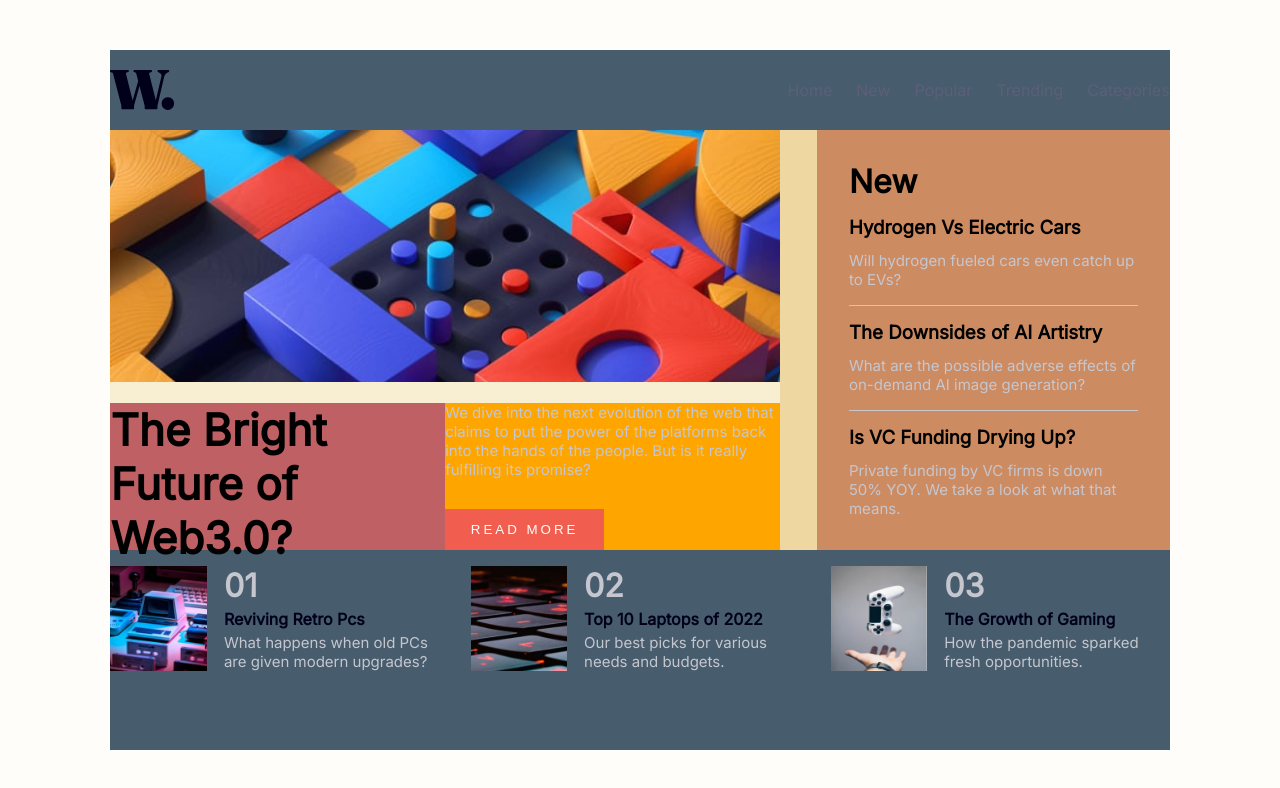
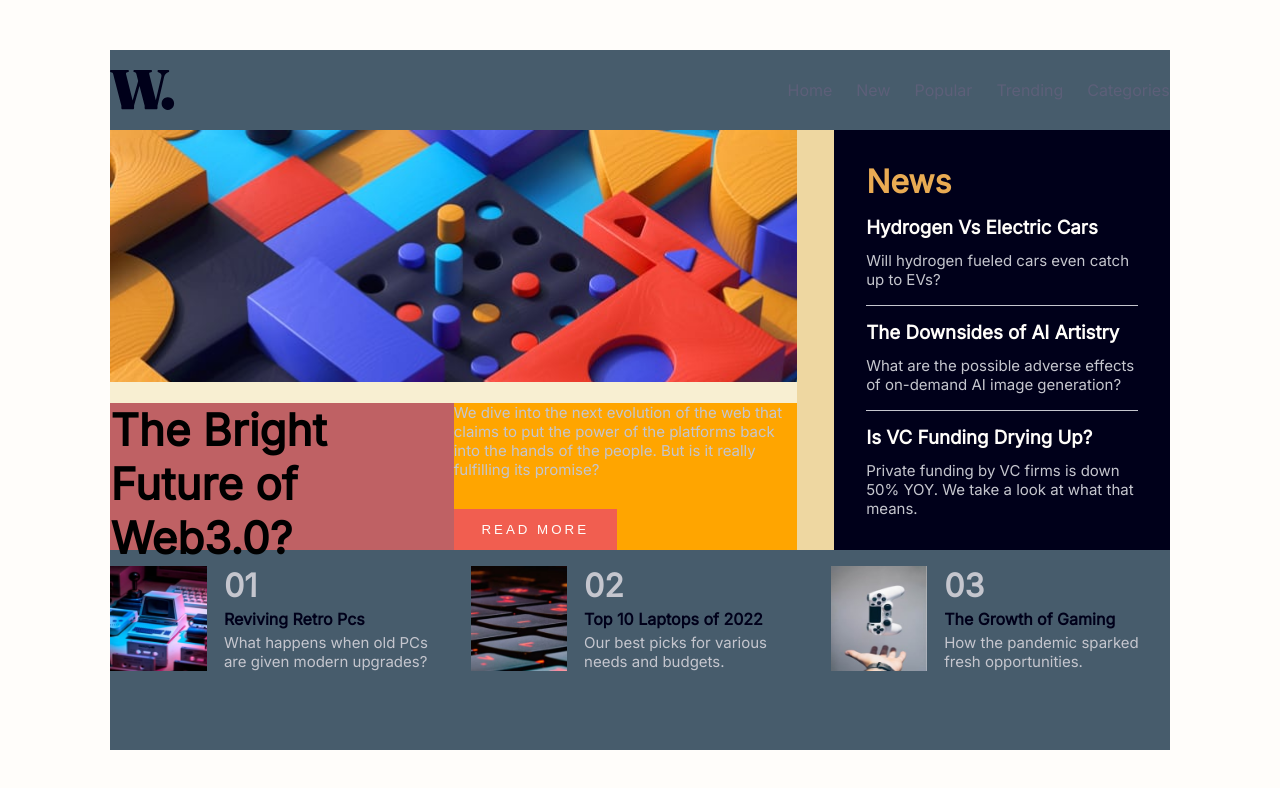
Before and after one commit to kwe92/News-HomePage-Project, a React (Create React App) app: page / in a window 1280 px wide. Shown: the top 788 px of the page. Built offline with nearby package versions, Linux system fonts and the light colour scheme.

Commit message:
Added Colors

```diff
--- a/src/components/topSection/newsBoard/NewsBoard.tsx
+++ b/src/components/topSection/newsBoard/NewsBoard.tsx
@@ -8,13 +8,13 @@ const NewsBoard = (props:{}) => {
             <NewsBoardInnerContainer>
 
             <NewsBoardTitle>
-            New
+                News
             </NewsBoardTitle>
 
             <NewsBoardListTile>
 
                 <ListTileTop>
-                Hydrogen Vs Electric Cars
+                    Hydrogen Vs Electric Cars
                 </ListTileTop>
 
                 <ListTileBottom>
--- a/src/components/topSection/newsBoard/NewsBoardStyles.tsx
+++ b/src/components/topSection/newsBoard/NewsBoardStyles.tsx
@@ -1,6 +1,6 @@
 import styled from "styled-components";
 import ThemeInterface from "../../../constants/interfaces/theme/ThemeInterface";
-import { Column } from "../../../styles/layout/Flex";
+import { Column, Row } from "../../../styles/layout/Flex";
 
 // TODO: Finish adding color
 
@@ -12,9 +12,9 @@ const NewsBoardContainer = styled(Column)`
 
     height: 100%;
 
-    width: 34.5%;
+    width: 32%;
 
-    background: #cd8b62;
+    background: ${({ theme }: { theme:ThemeInterface }) => (theme.veryDarkBlueColor)};
 
 `;
 
@@ -30,6 +30,8 @@ const NewsBoardInnerContainer = styled(Column)`
 
 const NewsBoardTitle = styled.h1`
 
+    color: ${({ theme }: { theme:ThemeInterface }) => (theme.softOrangeColor)};
+
 `;
 
 const NewsBoardListTile = styled(Column)`
@@ -42,6 +44,8 @@ const NewsBoardListTile = styled(Column)`
 `;
 
 const ListTileTop = styled.h3`
+
+    color: ${({ theme }: { theme:ThemeInterface }) => (theme.offWhiteColor)};
 
 `;
 
```
